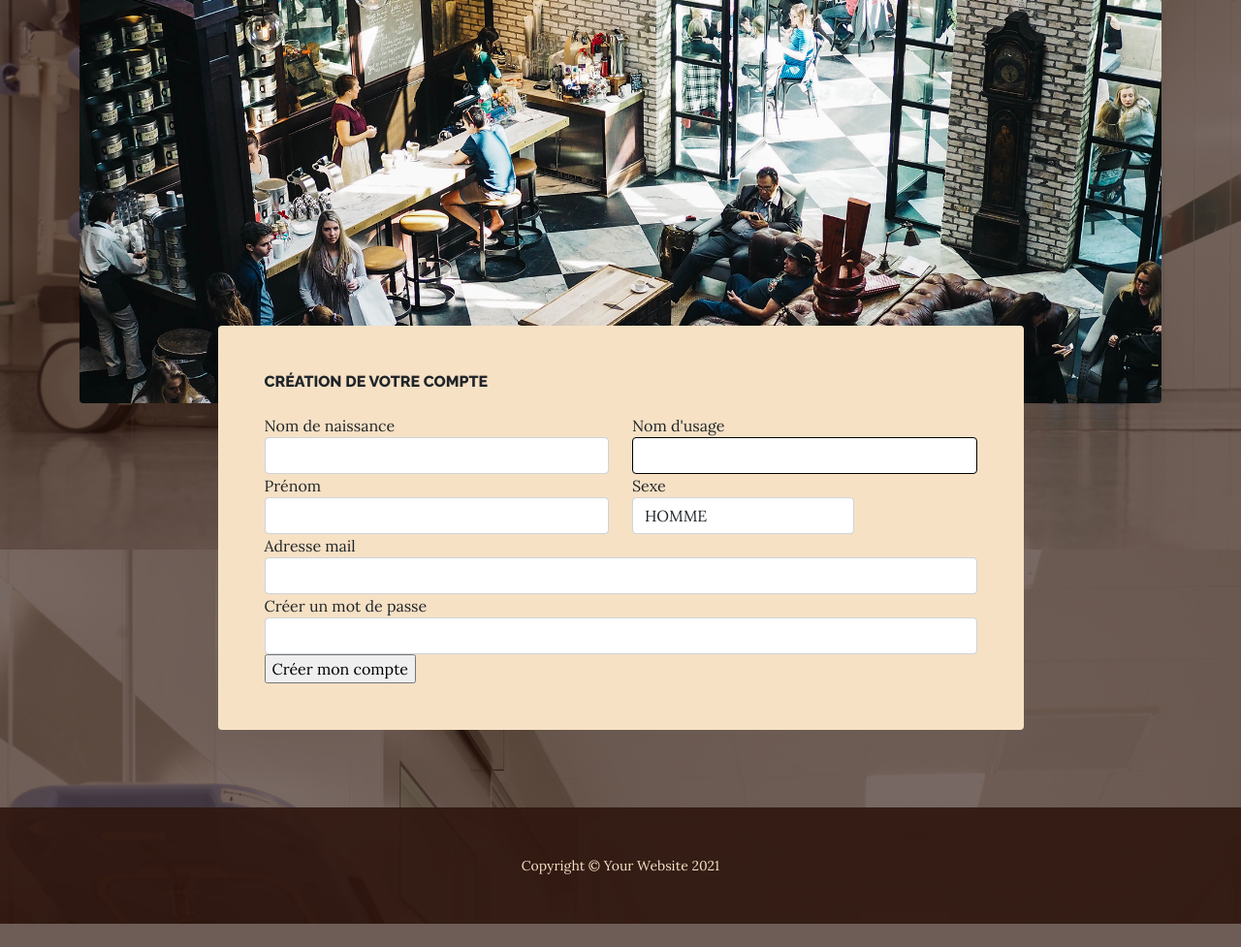
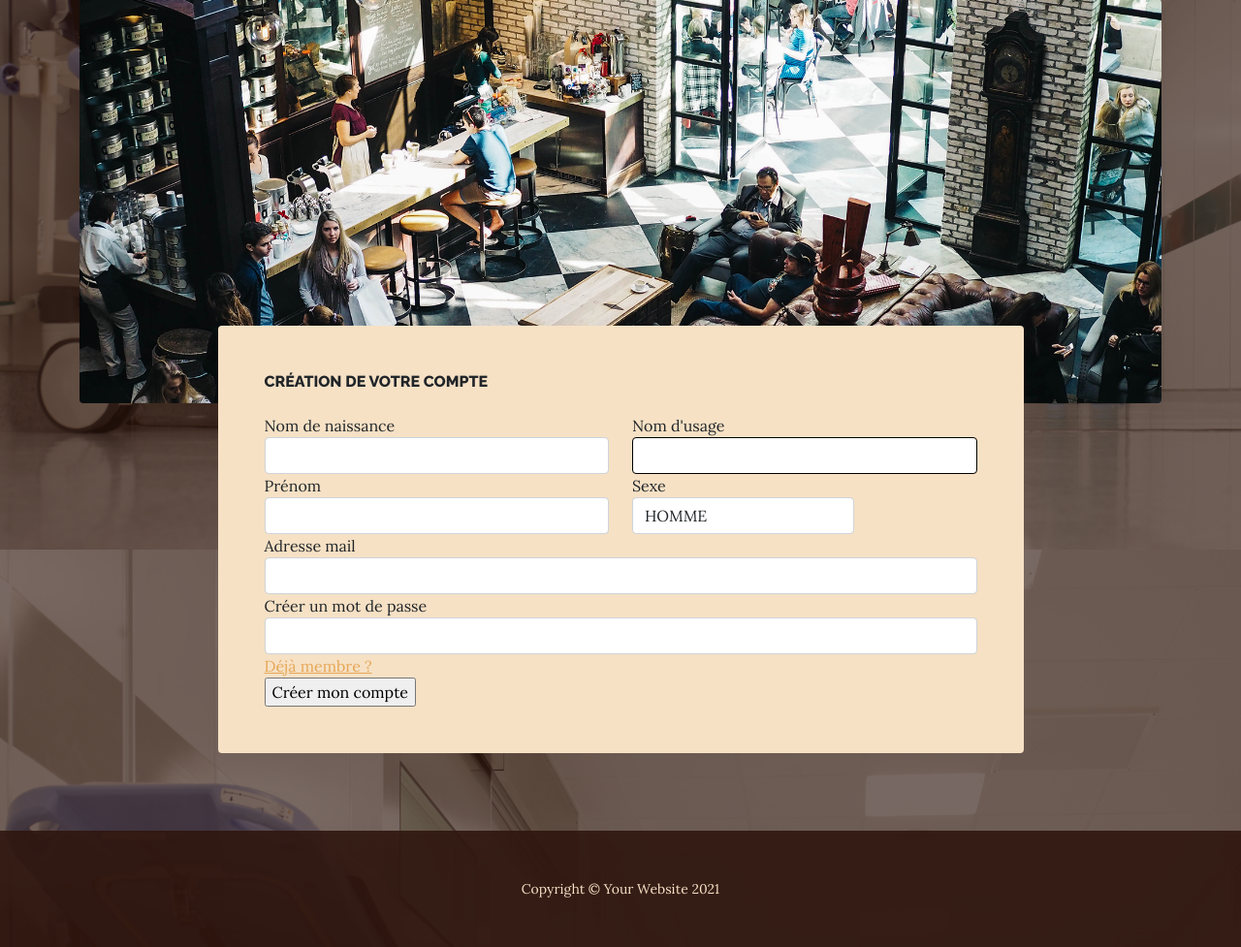
Before and after one commit to vithushan77/Projet_hopital, a PHP site: page /forms/inscription.php in a window 1280 px wide. Shown: the part 393-1370 px from the top of the page at 97% size. Before the commit the page ends 1346 px from the top, so only its background shows below. Run offline with PHP 8.4, Linux system fonts and the light colour scheme.

Commit message:
Petits ajouts dans le formulaire d'inscription

```diff
--- a/forms/inscription.php
+++ b/forms/inscription.php
@@ -33,20 +33,24 @@
                                 <h2 class="section-heading mb-4">
                                     <span class="section-heading-upper">Création de votre compte</span>
                                 </h2>
+
                                 <forms action="../back/add_user.php" method="post" >
                                   <div class="form-group row">
                                     <div class="col-md-6">
                                       <label for="">Nom de naissance</label>
                                       <input type="text" class="form-control" name="nom" minlength="4" maxlength="62" required>
                                     </div>
+
                                     <div class="col-md-6">
                                       <label for="">Nom d'usage</label>
                                       <input type="text" class="form-control" name="nom_usage"  maxlength="62">
                                     </div>
+
                                     <div class="col-md-6">
                                       <label for="">Prénom</label>
                                       <input type="text" class="form-control" name="prenom"  minlength="4" maxlength="62" required>
                                     </div>
+
                                     <div class="col-md-4">
                                       <label for="">Sexe</label>
                                       <select name="sexe" class="form-control" required>
@@ -56,19 +60,29 @@
                                         </optgroup>
                                       </select>
                                     </div>
+
                                     <div class="col-md-12">
                                       <label for="">Adresse mail</label>
                                       <input type="email" class="form-control" name="mail"  minlength="4" maxlength="62" required>
                                     </div>
+
                                     <div class="col-md-12">
                                       <label for="">Créer un mot de passe</label>
                                       <input type="password" class="form-control" name="mdp"  minlength="4" maxlength="62" required>
                                     </div>
+
+                                    <div class="form-group row">
+                                      <div class="col-md-12">
+                                        <a href="/Hopital/forms/connexion.php">Déjà membre ?</a>
+                                      </div>
+                                    </div>
+
                                     <div class="form-group row">
                                       <div class="col-md-2">
                                         <input type="button" class="" value="Créer mon compte">
                                       </div>
                                     </div>
+
                                 </forms>
                             </div>
                         </div>
```
